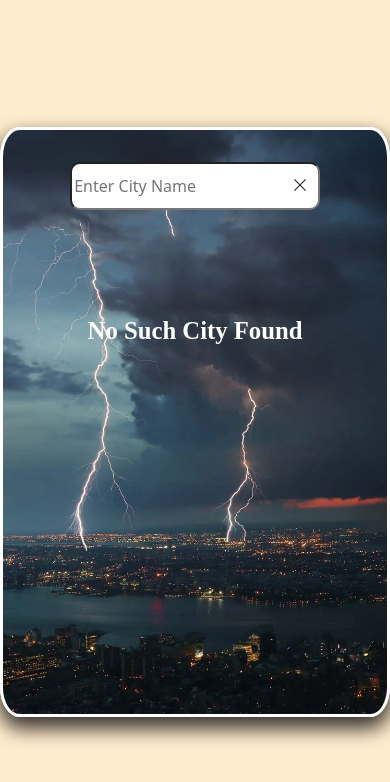
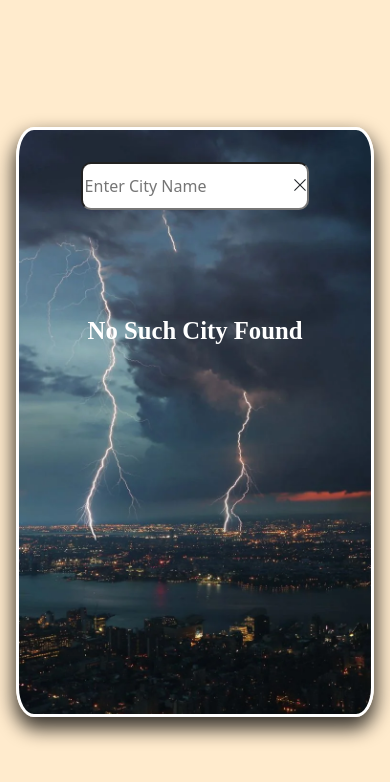
Before and after one commit to AyushSharma72/WeatherApp, a React app: page / in a window 390 px wide. Built offline with nearby package versions, Linux system fonts and the light colour scheme; no server answers.

Commit message:
Update weather.css

```diff
--- a/src/weather.css
+++ b/src/weather.css
@@ -74,5 +74,8 @@ body {
   .Cross {
     right:21%;
   }
+.ParentDiv {
+    padding: 0 1rem;
 
+  }
 }
```
